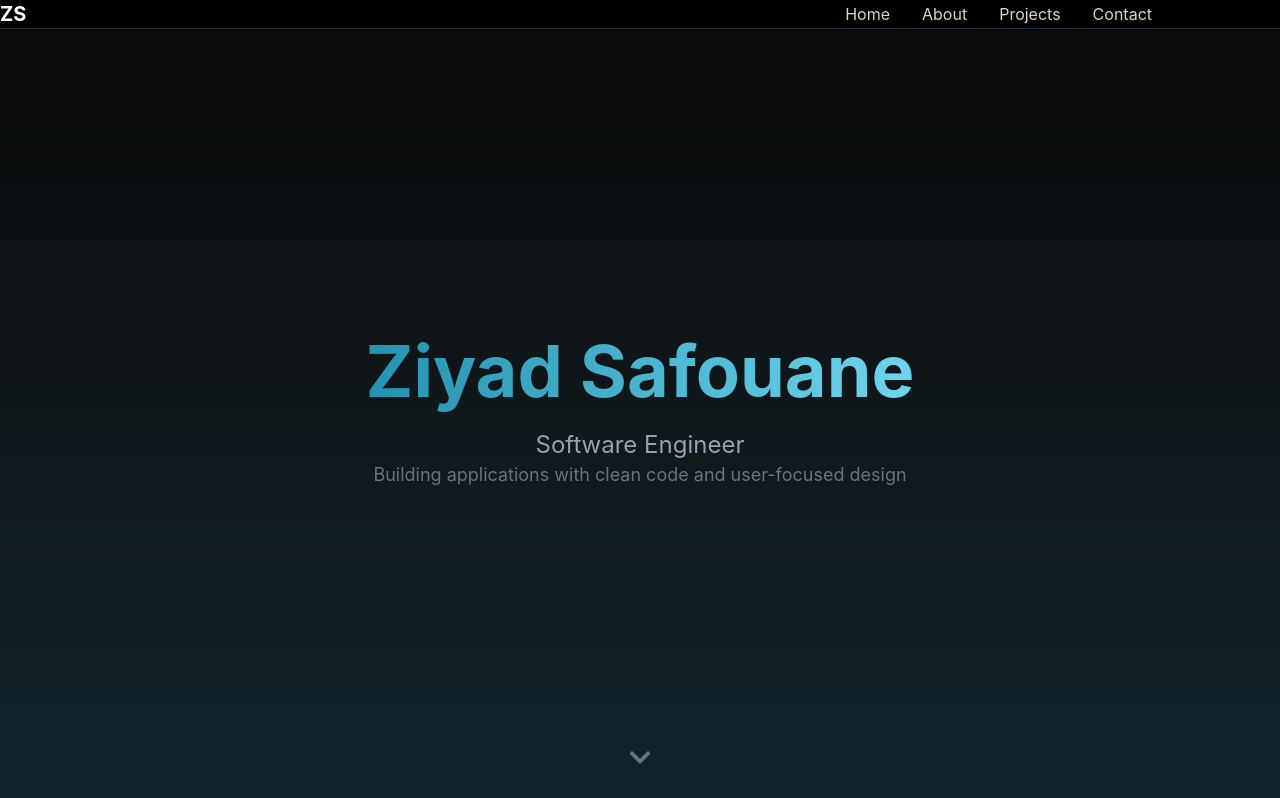
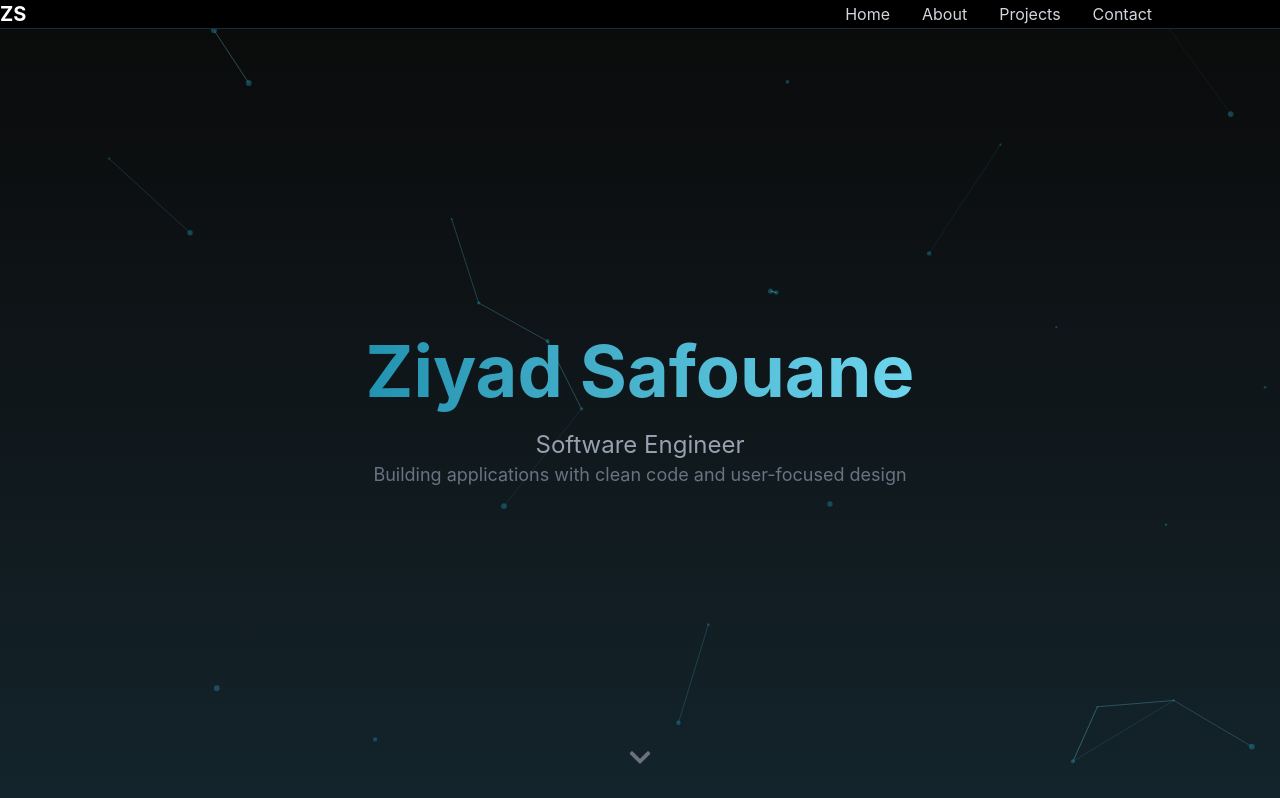
Before and after one commit to ziyadsaf/ZS-Portfolio, a React (Vite) app: page / in a window 1280 px wide. Shown: the top 798 px of the page. Built offline with nearby package versions, Linux system fonts and the light colour scheme.

Commit message:
Fix ParticleBackground with correct tsparticles v3 API and teal colors

```diff
--- a/src/App.jsx
+++ b/src/App.jsx
@@ -3,10 +3,12 @@ import Hero from './components/Hero'
 import About from './components/About'
 import Projects from './components/Projects'
 import Contact from './components/Contact'
+import ParticleBackground from './components/ParticleBackground'
 
 function App() {
   return (
    <div className="min-h-screen bg-gradient-to-b from-[#0a0a0a] via-[#0d2833] via-[#1a4a5e] via-[#0d2833] to-[#0a0a0a]">
+      <ParticleBackground />
       <Navbar />
 
       <Hero />
--- /dev/null
+++ b/src/components/ParticleBackground.jsx
@@ -0,0 +1,103 @@
+import { useEffect, useMemo, useState } from 'react';
+import Particles, { initParticlesEngine } from '@tsparticles/react';
+import { loadSlim } from '@tsparticles/slim';
+
+const ParticleBackground = () => {
+  const [init, setInit] = useState(false);
+
+  useEffect(() => {
+    initParticlesEngine(async (engine) => {
+      await loadSlim(engine);
+    }).then(() => {
+      setInit(true);
+    });
+  }, []);
+
+  const options = useMemo(
+    () => ({
+      background: {
+        color: {
+          value: 'transparent',
+        },
+      },
+      fpsLimit: 120,
+      interactivity: {
+        events: {
+          onHover: {
+            enable: true,
+            mode: 'grab',
+          },
+          resize: true,
+        },
+        modes: {
+          grab: {
+            distance: 140,
+            links: {
+              opacity: 0.5,
+            },
+          },
+        },
+      },
+      particles: {
+        color: {
+          value: '#2193b0',
+        },
+        links: {
+          color: '#6dd5ed',
+          distance: 150,
+          enable: true,
+          opacity: 0.3,
+          width: 1,
+        },
+        move: {
+          direction: 'none',
+          enable: true,
+          outModes: {
+            default: 'bounce',
+          },
+          random: false,
+          speed: 1,
+          straight: false,
+        },
+        number: {
+          density: {
+            enable: true,
+            area: 800,
+          },
+          value: 60,
+        },
+        opacity: {
+          value: 0.4,
+        },
+        shape: {
+          type: 'circle',
+        },
+        size: {
+          value: { min: 1, max: 3 },
+        },
+      },
+      detectRetina: true,
+    }),
+    []
+  );
+
+  if (!init) return null;
+
+  return (
+    <Particles
+      id="tsparticles"
+      options={options}
+      style={{
+        position: 'fixed',
+        top: 0,
+        left: 0,
+        width: '100%',
+        height: '100%',
+        zIndex: 0,
+        pointerEvents: 'none',
+      }}
+    />
+  );
+};
+
+export default ParticleBackground;
```
